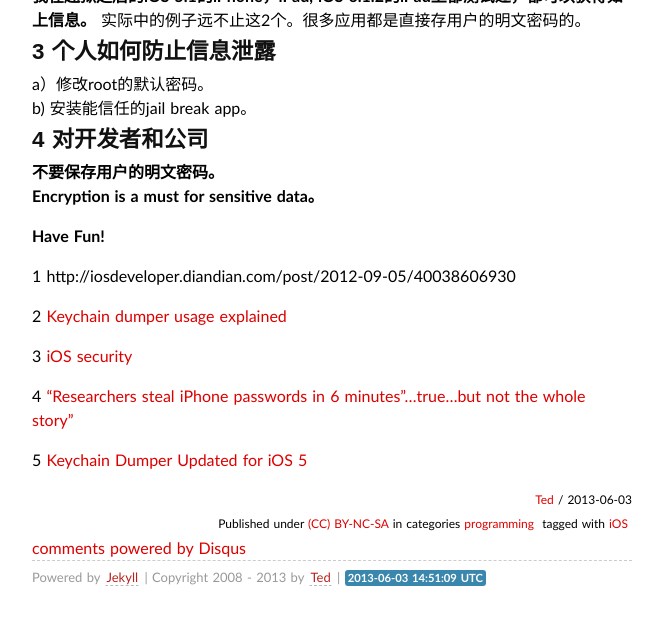
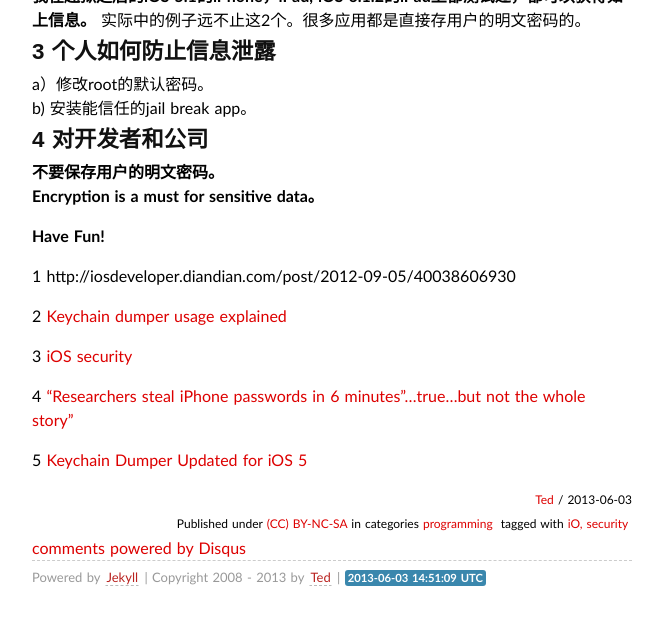
Before and after one commit to wufawei/wufawei.github.com, a Jekyll site: the page built from _posts/201306/2013-06-03-Keychain-is-not-safe.md, in a window 1280 px wide and 900 px high, scrolled down 2145 px, cut to the strip 280-900 px from the top of the window. Shown: the whole strip, without its empty margins (308-971 px from the left). Built offline with Jekyll 4.4.1, drawn with Linux system fonts in a browser that asks for light colours; some web fonts are replaced; Markdown is read by kramdown in place of the engine named in the settings; comment, search, counter and statistics services are not loaded.

Commit message:
change format

```diff
--- a/_posts/201306/2013-06-03-Keychain-is-not-safe.md
+++ b/_posts/201306/2013-06-03-Keychain-is-not-safe.md
@@ -4,10 +4,11 @@ title: Keychain is not safe
 categories:
 - programming
 tags:
-- iOS
+- iO, security
 ---
 
 ## 1 Keychain ##
+
 
 一般来说mobile app都需要在本地保存一些较为敏感的数据。如何安全的保存这些数据就是一个值得深入探讨的问题。
 
@@ -84,6 +85,7 @@ b）是某知名微博
  a）修改root的默认密码。
  b) 安装能信任的jail break app。
 
+
 ## 4 对开发者和公司 ##
  **不要保存用户的明文密码。**
  **Encryption is a must for sensitive data。**
```
